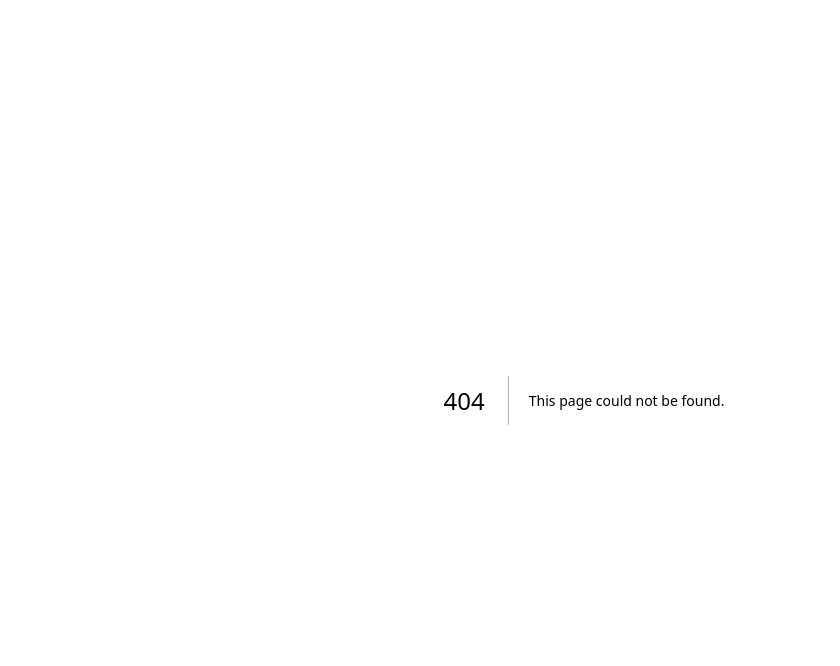
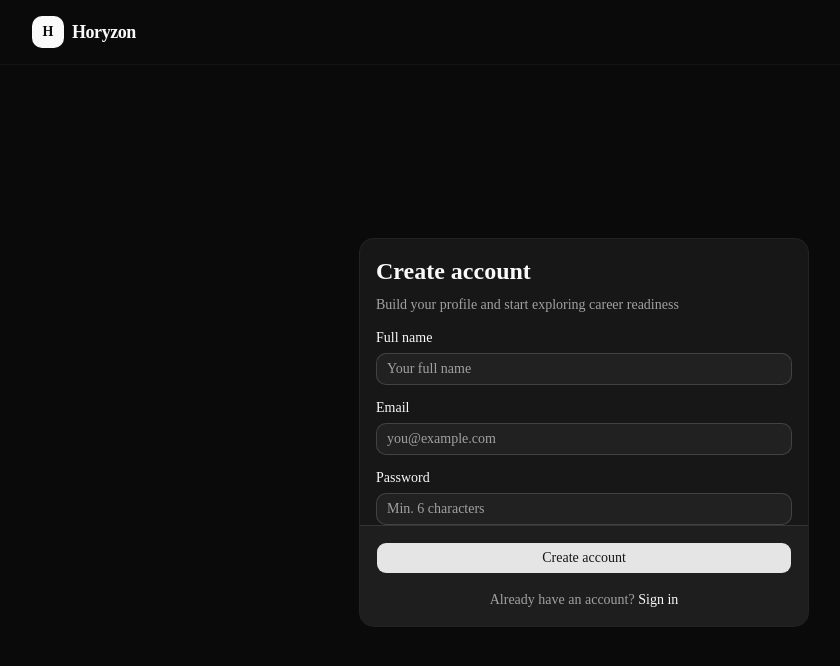
Before and after one commit to ShadyyJoestar/horyzonn, a Next.js app: page /register in a window 1280 px wide. Before the commit this address had no page. Shown: the top 666 px of the page, without its empty margins (56-896 px from the left). Built offline with nearby package versions, Linux system fonts and the light colour scheme.

Commit message:
add login page

```diff
--- /dev/null
+++ b/src/app/(auth)/layout.tsx
@@ -0,0 +1,26 @@
+import Link from "next/link";
+
+export default function AuthLayout({
+  children,
+}: {
+  children: React.ReactNode;
+}) {
+  return (
+    <div className="min-h-screen flex flex-col">
+      <header className="border-b border-border/40">
+        <div className="mx-auto flex h-16 max-w-6xl items-center px-6">
+          <Link href="/" className="flex items-center gap-2">
+            <div className="flex h-8 w-8 items-center justify-center rounded-lg bg-foreground text-background font-bold text-sm">
+              H
+            </div>
+            <span className="text-lg font-semibold tracking-tight">Horyzon</span>
+          </Link>
+        </div>
+      </header>
+
+      <main className="flex-1 flex items-center justify-center px-6 py-12">
+        {children}
+      </main>
+    </div>
+  );
+}
--- /dev/null
+++ b/src/app/(auth)/login/page.tsx
@@ -0,0 +1,5 @@
+import { LoginForm } from "@/components/auth/login-form";
+
+export default function LoginPage() {
+  return <LoginForm />;
+}
--- /dev/null
+++ b/src/app/(auth)/register/page.tsx
@@ -0,0 +1,5 @@
+import { RegisterForm } from "@/components/auth/register-form";
+
+export default function RegisterPage() {
+  return <RegisterForm />;
+}
--- /dev/null
+++ b/src/app/auth/callback/route.tsx
@@ -0,0 +1,19 @@
+import { NextResponse } from "next/server";
+import { createClient } from "@/lib/supabase/server";
+
+export async function GET(request: Request) {
+  const { searchParams, origin } = new URL(request.url);
+  const code = searchParams.get("code");
+  const next = searchParams.get("next") ?? "/dashboard";
+
+  if (code) {
+    const supabase = await createClient();
+    const { error } = await supabase.auth.exchangeCodeForSession(code);
+
+    if (!error) {
+      return NextResponse.redirect(`${origin}${next}`);
+    }
+  }
+
+  return NextResponse.redirect(`${origin}/login?error=auth`);
+}
--- /dev/null
+++ b/src/components/auth/login-form.tsx
@@ -0,0 +1,110 @@
+"use client";
+
+import { useState } from "react";
+import { useRouter } from "next/navigation";
+import Link from "next/link";
+import { createClient } from "@/lib/supabase/client";
+import { Button } from "@/components/ui/button";
+import { Input } from "@/components/ui/input";
+import { Label } from "@/components/ui/label";
+import {
+  Card,
+  CardContent,
+  CardDescription,
+  CardFooter,
+  CardHeader,
+  CardTitle,
+} from "@/components/ui/card";
+
+export function LoginForm() {
+  const router = useRouter();
+  const [email, setEmail] = useState("");
+  const [password, setPassword] = useState("");
+  const [error, setError] = useState<string | null>(null);
+  const [loading, setLoading] = useState(false);
+
+  async function handleSubmit(e: React.FormEvent) {
+    e.preventDefault();
+    setError(null);
+    setLoading(true);
+
+    const supabase = createClient();
+
+    const { error } = await supabase.auth.signInWithPassword({
+      email,
+      password,
+    });
+
+    if (error) {
+      setError(error.message);
+      setLoading(false);
+      return;
+    }
+
+    router.push("/dashboard");
+    router.refresh();
+  }
+
+  return (
+    <Card className="w-full max-w-md">
+      <CardHeader className="space-y-1">
+        <CardTitle className="text-2xl font-semibold">Sign in</CardTitle>
+        <CardDescription>
+          Enter your email and password to access your account
+        </CardDescription>
+      </CardHeader>
+
+      <form onSubmit={handleSubmit}>
+        <CardContent className="space-y-4">
+          {error && (
+            <div className="rounded-md bg-destructive/10 border border-destructive/20 px-3 py-2 text-sm text-destructive">
+              {error}
+            </div>
+          )}
+
+          <div className="space-y-2">
+            <Label htmlFor="email">Email</Label>
+            <Input
+              id="email"
+              type="email"
+              placeholder="you@example.com"
+              value={email}
+              onChange={(e) => setEmail(e.target.value)}
+              required
+              disabled={loading}
+            />
+          </div>
+
+          <div className="space-y-2">
+            <Label htmlFor="password">Password</Label>
+            <Input
+              id="password"
+              type="password"
+              placeholder="••••••••"
+              value={password}
+              onChange={(e) => setPassword(e.target.value)}
+              required
+              disabled={loading}
+            />
+          </div>
+        </CardContent>
+
+        <CardFooter className="flex flex-col gap-4">
+          <Button type="submit" className="w-full" disabled={loading}>
+            {loading ? "Signing in..." : "Sign in"}
+          </Button>
+
+          <p className="text-sm text-muted-foreground text-center">
+            Don&apos;t have an account?{" "}
+            <Link
+              href="/register"
+              className="text-foreground underline-offset-4 hover:underline"
+            >
+              Create one
+            </Link>
+          </p>
+        </CardFooter>
+      </form>
+    </Card>
+  );
+}
--- /dev/null
+++ b/src/components/auth/register-form.tsx
@@ -0,0 +1,150 @@
+"use client";
+
+import { useState } from "react";
+import { useRouter } from "next/navigation";
+import Link from "next/link";
+import { createClient } from "@/lib/supabase/client";
+import { Button } from "@/components/ui/button";
+import { Input } from "@/components/ui/input";
+import { Label } from "@/components/ui/label";
+import {
+  Card,
+  CardContent,
+  CardDescription,
+  CardFooter,
+  CardHeader,
+  CardTitle,
+} from "@/components/ui/card";
+
+export function RegisterForm() {
+  const router = useRouter();
+  const [fullName, setFullName] = useState("");
+  const [email, setEmail] = useState("");
+  const [password, setPassword] = useState("");
+  const [error, setError] = useState<string | null>(null);
+  const [loading, setLoading] = useState(false);
+
+  async function handleSubmit(e: React.FormEvent) {
+    e.preventDefault();
+    setError(null);
+    setLoading(true);
+
+    const supabase = createClient();
+
+    // 1. Sign up
+    const { data, error: signUpError } = await supabase.auth.signUp({
+      email,
+      password,
+      options: {
+        data: {
+          full_name: fullName,
+        },
+      },
+    });
+
+    if (signUpError) {
+      setError(signUpError.message);
+      setLoading(false);
+      return;
+    }
+
+    // 2. Insert ke profiles (role default = student)
+    if (data.user) {
+      const { error: profileError } = await supabase.from("profiles").insert({
+        id: data.user.id,
+        email: email,
+        full_name: fullName,
+        role: "student",
+      });
+
+      if (profileError) {
+        // Kalau sudah ada (misal trigger), abaikan
+        if (!profileError.message.includes("duplicate")) {
+          setError(profileError.message);
+          setLoading(false);
+          return;
+        }
+      }
+    }
+
+    router.push("/dashboard");
+    router.refresh();
+  }
+
+  return (
+    <Card className="w-full max-w-md">
+      <CardHeader className="space-y-1">
+        <CardTitle className="text-2xl font-semibold">Create account</CardTitle>
+        <CardDescription>
+          Build your profile and start exploring career readiness
+        </CardDescription>
+      </CardHeader>
+
+      <form onSubmit={handleSubmit}>
+        <CardContent className="space-y-4">
+          {error && (
+            <div className="rounded-md bg-destructive/10 border border-destructive/20 px-3 py-2 text-sm text-destructive">
+              {error}
+            </div>
+          )}
+
+          <div className="space-y-2">
+            <Label htmlFor="fullName">Full name</Label>
+            <Input
+              id="fullName"
+              type="text"
+              placeholder="Your full name"
+              value={fullName}
+              onChange={(e) => setFullName(e.target.value)}
+              required
+              disabled={loading}
+            />
+          </div>
+
+          <div className="space-y-2">
+            <Label htmlFor="email">Email</Label>
+            <Input
+              id="email"
+              type="email"
+              placeholder="you@example.com"
+              value={email}
+              onChange={(e) => setEmail(e.target.value)}
+              required
+              disabled={loading}
+            />
+          </div>
+
+          <div className="space-y-2">
+            <Label htmlFor="password">Password</Label>
+            <Input
+              id="password"
+              type="password"
+              placeholder="Min. 6 characters"
+              value={password}
+              onChange={(e) => setPassword(e.target.value)}
+              required
+              minLength={6}
+              disabled={loading}
+            />
+          </div>
+        </CardContent>
+
+        <CardFooter className="flex flex-col gap-4">
+          <Button type="submit" className="w-full" disabled={loading}>
+            {loading ? "Creating account..." : "Create account"}
+          </Button>
+
+          <p className="text-sm text-muted-foreground text-center">
+            Already have an account?{" "}
+            <Link
+              href="/login"
+              className="text-foreground underline-offset-4 hover:underline"
+            >
+              Sign in
+            </Link>
+          </p>
+        </CardFooter>
+      </form>
+    </Card>
+  );
+}
--- a/src/middleware.ts
+++ b/src/middleware.ts
@@ -1,19 +1,67 @@
-import { type NextRequest } from "next/server";
-import { updateSession } from "@/lib/supabase/middleware";
+import { type NextRequest, NextResponse } from "next/server";
+import { createServerClient } from "@supabase/ssr";
 
 export async function middleware(request: NextRequest) {
-  return await updateSession(request);
+  let supabaseResponse = NextResponse.next({
+    request,
+  });
+
+  const supabase = createServerClient(
+    process.env.NEXT_PUBLIC_SUPABASE_URL!,
+    process.env.NEXT_PUBLIC_SUPABASE_ANON_KEY!,
+    {
+      cookies: {
+        getAll() {
+          return request.cookies.getAll();
+        },
+        setAll(cookiesToSet) {
+          cookiesToSet.forEach(({ name, value }) =>
+            request.cookies.set(name, value)
+          );
+          supabaseResponse = NextResponse.next({
+            request,
+          });
+          cookiesToSet.forEach(({ name, value, options }) =>
+            supabaseResponse.cookies.set(name, value, options)
+          );
+        },
+      },
+    }
+  );
+
+  const {
+    data: { user },
+  } = await supabase.auth.getUser();
+
+  const path = request.nextUrl.pathname;
+
+  // Protected routes
+  const isProtected =
+    path.startsWith("/dashboard") ||
+    path.startsWith("/profile") ||
+    path.startsWith("/assessment") ||
+    path.startsWith("/admin");
+
+  // Auth pages
+  const isAuthPage = path === "/login" || path === "/register";
+
+  if (isProtected && !user) {
+    const url = request.nextUrl.clone();
+    url.pathname = "/login";
+    return NextResponse.redirect(url);
+  }
+
+  if (isAuthPage && user) {
+    const url = request.nextUrl.clone();
+    url.pathname = "/dashboard";
+    return NextResponse.redirect(url);
+  }
+
+  return supabaseResponse;
 }
 
 export const config = {
   matcher: [
-    /*
-     * Match all request paths except for the ones starting with:
-     * - _next/static (static files)
-     * - _next/image (image optimization files)
-     * - favicon.ico (favicon file)
-     * Feel free to modify this pattern to include more paths.
-     */
     "/((?!_next/static|_next/image|favicon.ico|.*\\.(?:svg|png|jpg|jpeg|gif|webp)$).*)",
   ],
 };
```
